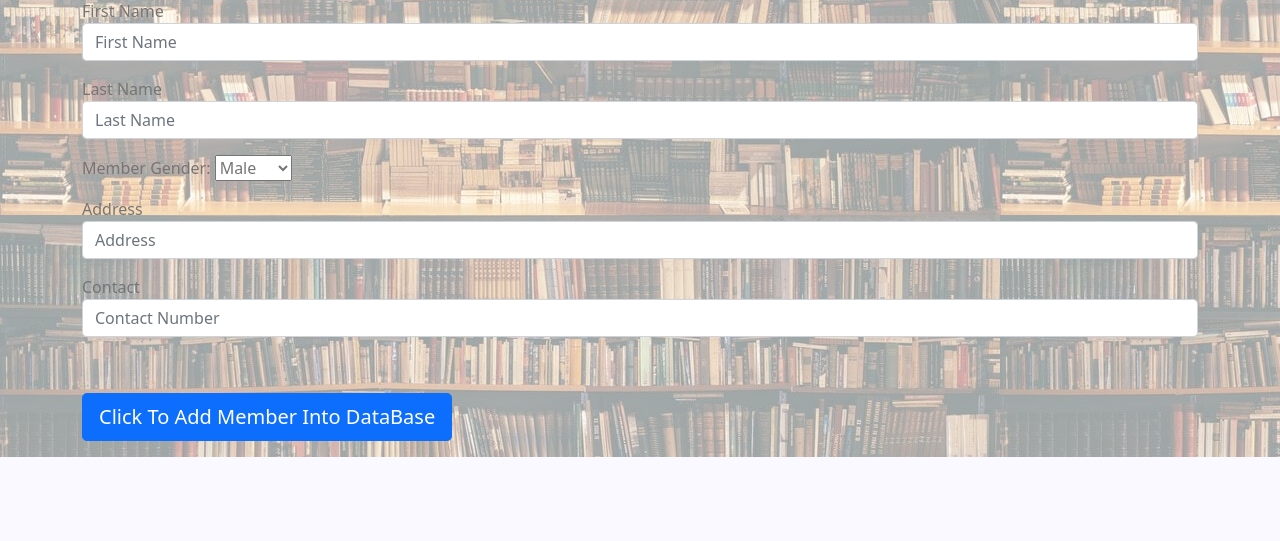
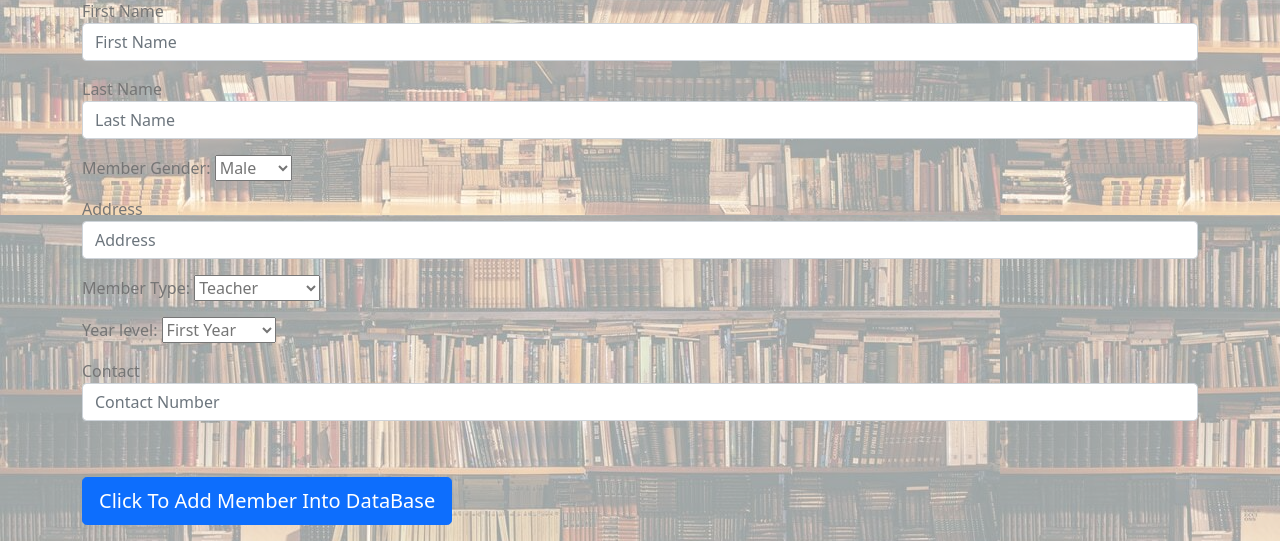
Before and after one commit to koji571/COMP1044_CW_G16, a PHP site: page /members.php in a window 1280 px wide. Shown: the part 371-912 px from the top of the page. Before the commit the page ends 828 px from the top, so only its background shows below. Run offline with PHP 8.4, Linux system fonts and the light colour scheme.

Commit message:
Update members.php

```diff
--- a/members.php
+++ b/members.php
@@ -26,9 +26,9 @@ body {
         <nav>
             <h1 class="logo">The Libary System</h1>
             <ul>
-              <li><a href="addBooks.html">AddBooks</a></li>
+              <li><a href="addBooks.php">AddBooks</a></li>
               <li><a href="SearchBooks.html">SearchBooks</a></li>
-              <li><a href="Library.html">Home</a></li>
+              <li><a href="Library.php">Home</a></li>
               <li><a href="SearchMembers.html">SearchMembers</a></li>
               <li><a href="BorrowingDetails.html">Borrowing Details</a></li>
               <li><a href="DeleteBooks.html">DeleteBooks</a></li>
@@ -47,7 +47,7 @@ body {
       </div>
 <fieldset>
 
-  <form name="frmContact" class="needs-validation " method="post" action="libary.php">
+  <form name="frmContact" class="needs-validation " method="post" action="inMembers.php">
     <p>
       <label for="First Name">First Name</label>
       <input type="text" class="form-control" name="txtfname" id="txtfname" placeholder="First Name" value="" required>
@@ -67,6 +67,27 @@ body {
       <label for="Address">Address</label>
       <input type="text" class="form-control"  name="txtAddress" id="txtAddress"  placeholder="Address" value="" required>
     </p>
+    <p>
+      <label for="Type">Member Type:</label>
+		<select name="Type" id="Type">
+			<option value="Teacher">Teacher</option>
+			<option value="Employee">Employee</option>
+      <option value="Non-Teaching">Non-Teaching</option>
+      <option value="Student">Student</option>
+      <option value="Construction">Construction</option>
+		</select>
+    </p>
+    <p>
+      <label for="txtYear">Year level:</label>
+		<select name="txtYear" id="txtYear">
+			<option value="First Year">First Year</option>
+			<option value="Second Year">Second Year</option>
+      <option value="Third Year">Third Year</option>
+      <option value="Fourth Year">Fourth Year</option>
+      <option value="Faculty">Faculty</option>
+		</select>
+    </p>
+    <p>
 	<p>
       <label for="Contact">Contact</label>
       <input type="number" class="form-control"  name="txtContact" id="txtContact"  placeholder="Contact Number" value="" required>
```
